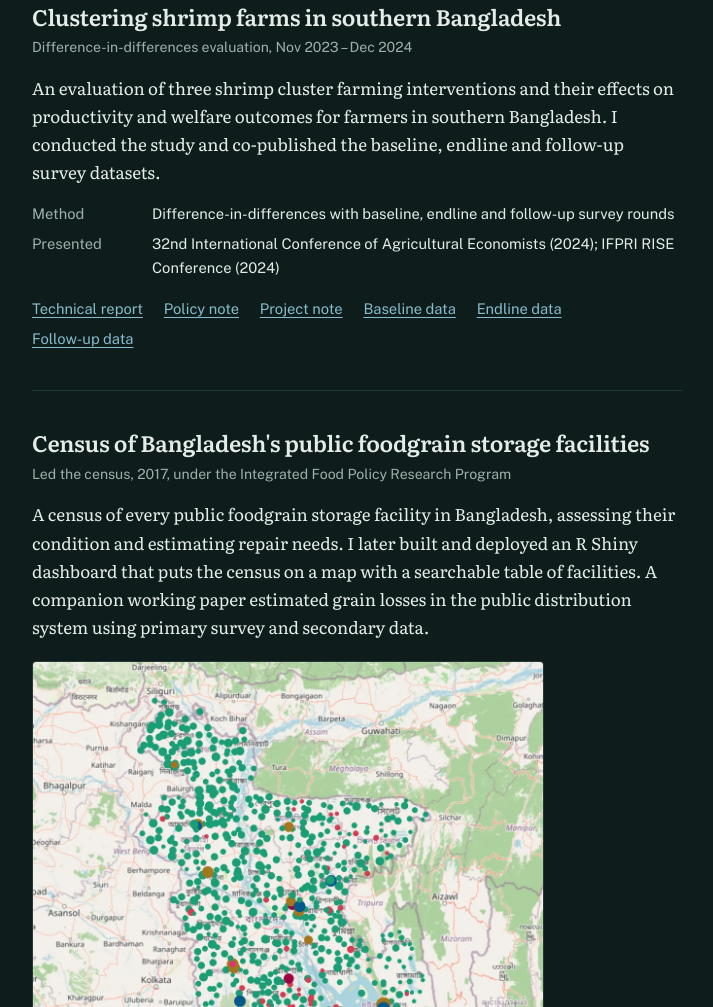
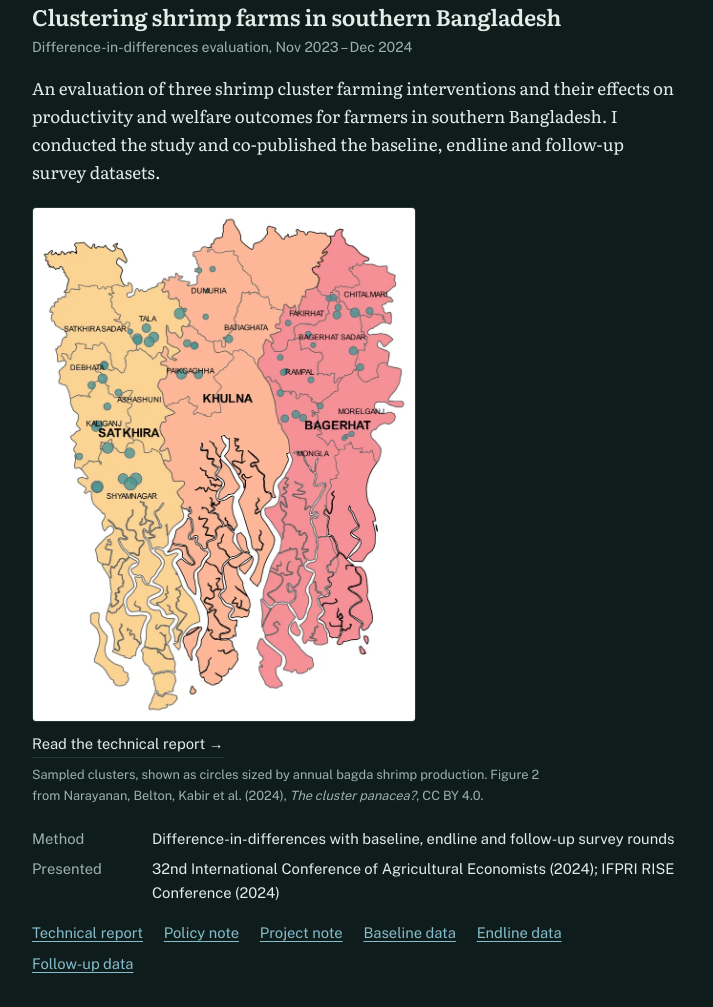
Before and after one commit to razin-kabir/razin-kabir.github.io, a plain HTML site: page index.html in a window 1280 px wide. Shown: the part 1671-2678 px from the top of the page, without its empty margins (320-1033 px from the left). Drawn offline with nearby package versions, Linux system fonts and the light colour scheme.

Commit message:
Add cluster map (Figure 2 of the technical report) to the shrimp clusters entry
The map of sampled clusters links to the technical report and is credited
to Narayanan, Belton, Kabir et al. (2024), CC BY 4.0.

Co-Authored-By: Claude Opus 5.5 <noreply@anthropic.com>

```diff
--- a/index.html
+++ b/index.html
@@ -294,6 +294,7 @@
   .map-preview-caption { display: inline-block; margin-top: .6rem; font-family: var(--sans); font-size: .92rem; border-bottom: 1px solid var(--rule); padding-bottom: 1px; }
   .map-preview:hover .map-preview-caption { border-bottom-color: var(--straw); }
   .project p.map-credit { font-family: var(--sans); font-size: .8rem; color: var(--ink-soft); margin: .15rem 0 1.3rem; max-width: 32rem; }
+  .map-preview.tall { max-width: 24rem; }
   .map-preview .map-dark { display: none; }
   :root[data-theme="dark"] .map-preview .map-light { display: none; }
   :root[data-theme="dark"] .map-preview .map-dark { display: block; }
@@ -509,6 +510,11 @@
             <h3>Clustering shrimp farms in southern Bangladesh</h3>
             <p class="when">Difference-in-differences evaluation, Nov 2023 – Dec 2024</p>
             <p>An evaluation of three shrimp cluster farming interventions and their effects on productivity and welfare outcomes for farmers in southern Bangladesh. I conducted the study and co-published the baseline, endline and follow-up survey datasets.</p>
+            <a class="map-preview tall" href="https://hdl.handle.net/10568/172964">
+              <picture><source srcset="images/shrimp-clusters-map.webp" type="image/webp"><img src="images/shrimp-clusters-map.jpg" width="800" height="1075" loading="lazy" decoding="async" alt="Map of Satkhira, Khulna and Bagerhat districts in southern Bangladesh, with the sampled shrimp farm clusters shown as circles sized by their annual shrimp production"></picture>
+              <span class="map-preview-caption">Read the technical report <span aria-hidden="true">&rarr;</span></span>
+            </a>
+            <p class="map-credit">Sampled clusters, shown as circles sized by annual bagda shrimp production. Figure 2 from Narayanan, Belton, Kabir et al. (2024), <cite>The cluster panacea?</cite>, CC BY 4.0.</p>
             <dl class="facts">
               <dt>Method</dt><dd>Difference-in-differences with baseline, endline and follow-up survey rounds</dd>
               <dt>Presented</dt><dd>32nd International Conference of Agricultural Economists (2024); IFPRI RISE Conference (2024)</dd>
```
Also changed, not shown: images/shrimp-clusters-map.jpg (added), images/shrimp-clusters-map.webp (added).
